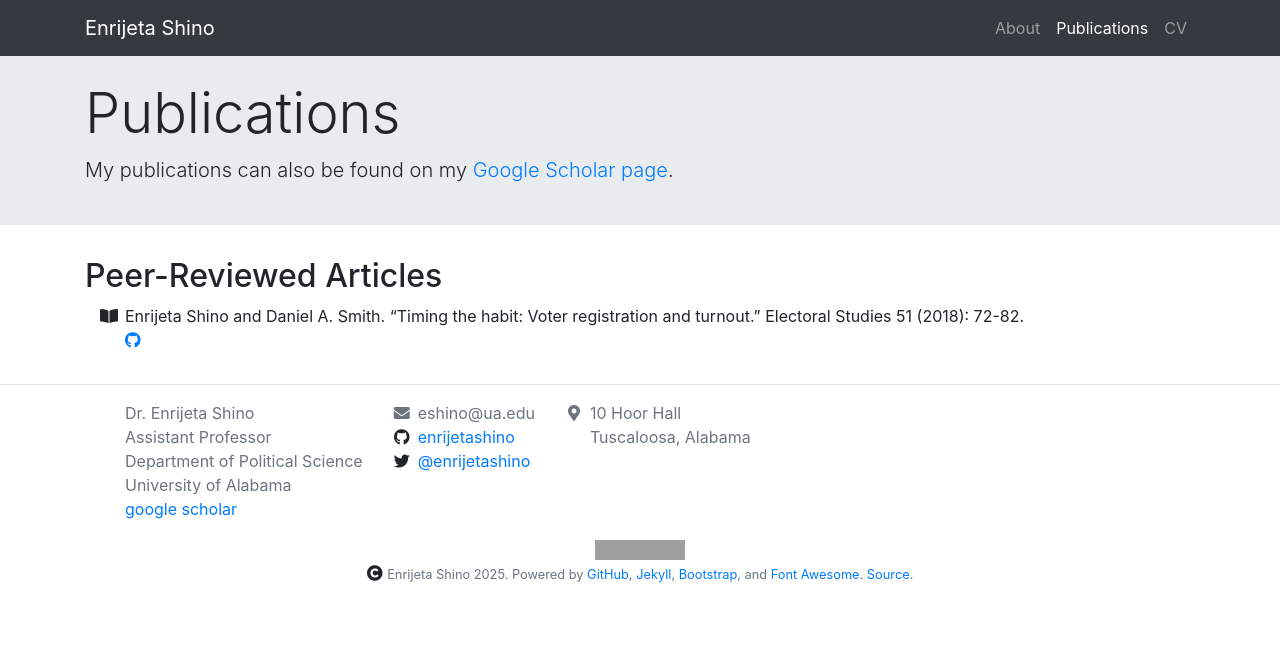
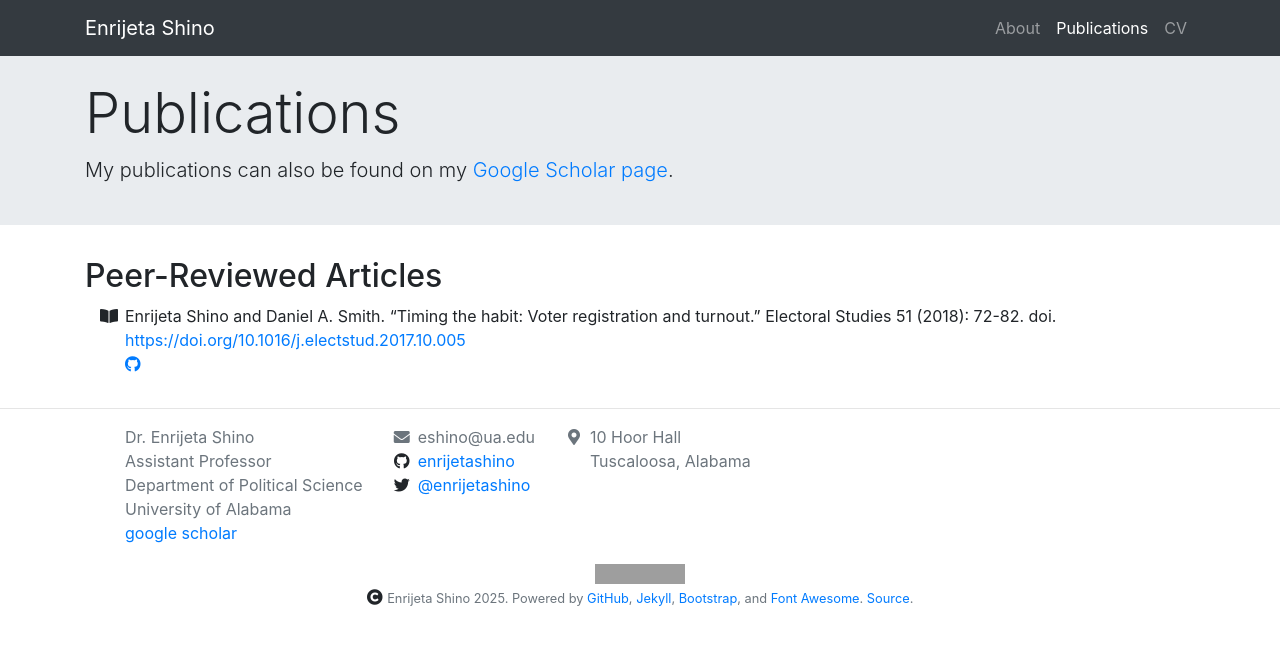
Before and after one commit to enrijetashino/enrijetashino.github.io, a Jekyll site: the page built from _pages/publications.md, in a window 1280 px wide. Shown: the top 645 px of the page. Built offline with Jekyll 4.4.1, drawn with Linux system fonts in a browser that asks for light colours; nearby versions of some CDN libraries; grey boxes are pictures that could not be loaded.

Commit message:
Update publications.yml

```diff
--- a/_data/publications.yml
+++ b/_data/publications.yml
@@ -38,7 +38,8 @@ publications:
 
   - citation: |
       Enrijeta Shino and Daniel A. Smith. "Timing the habit: Voter registration and turnout." Electoral Studies 51 (2018): 72-82.
-    year: 2018, <https://doi.org/10.1016/j.electstud.2017.10.005>
+      doi. <https://doi.org/10.1016/j.electstud.2017.10.005>
+    year: 2018,
     type: peer-reviewed-article
     venue: journal
     github_repository_link: ...
```
